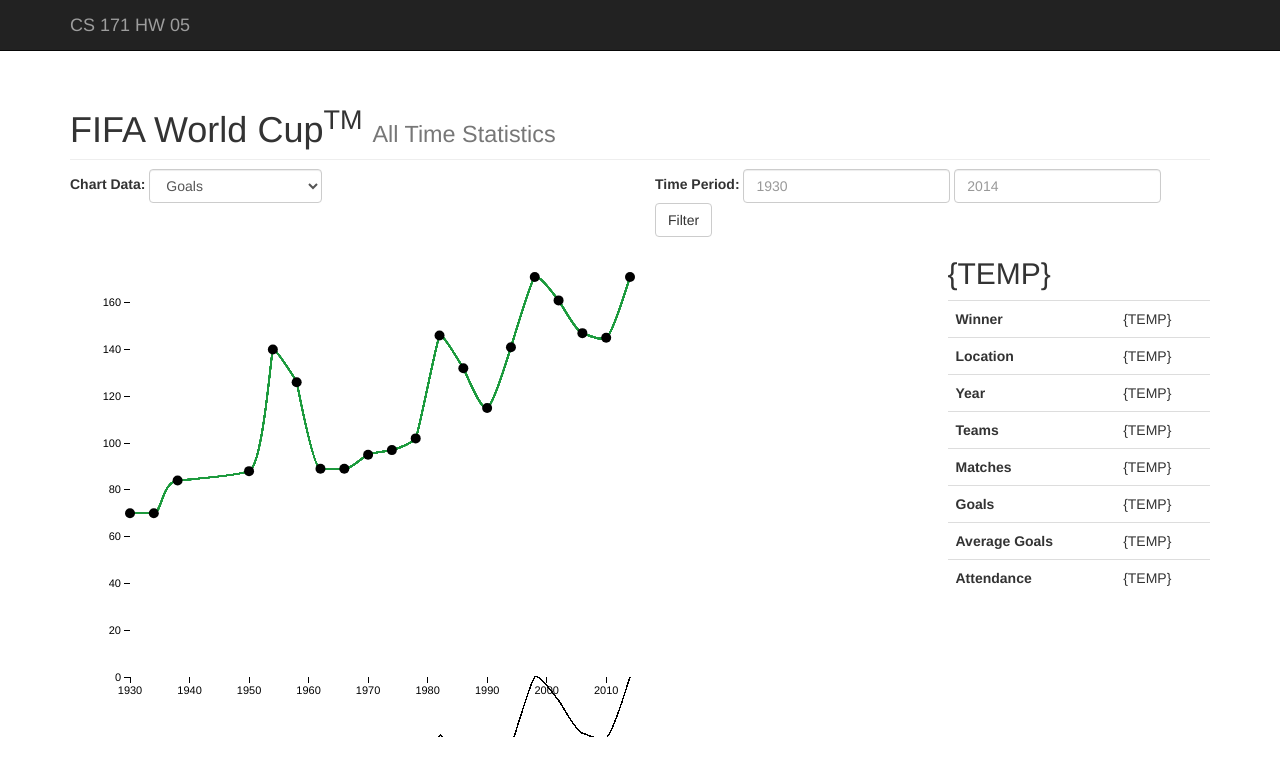
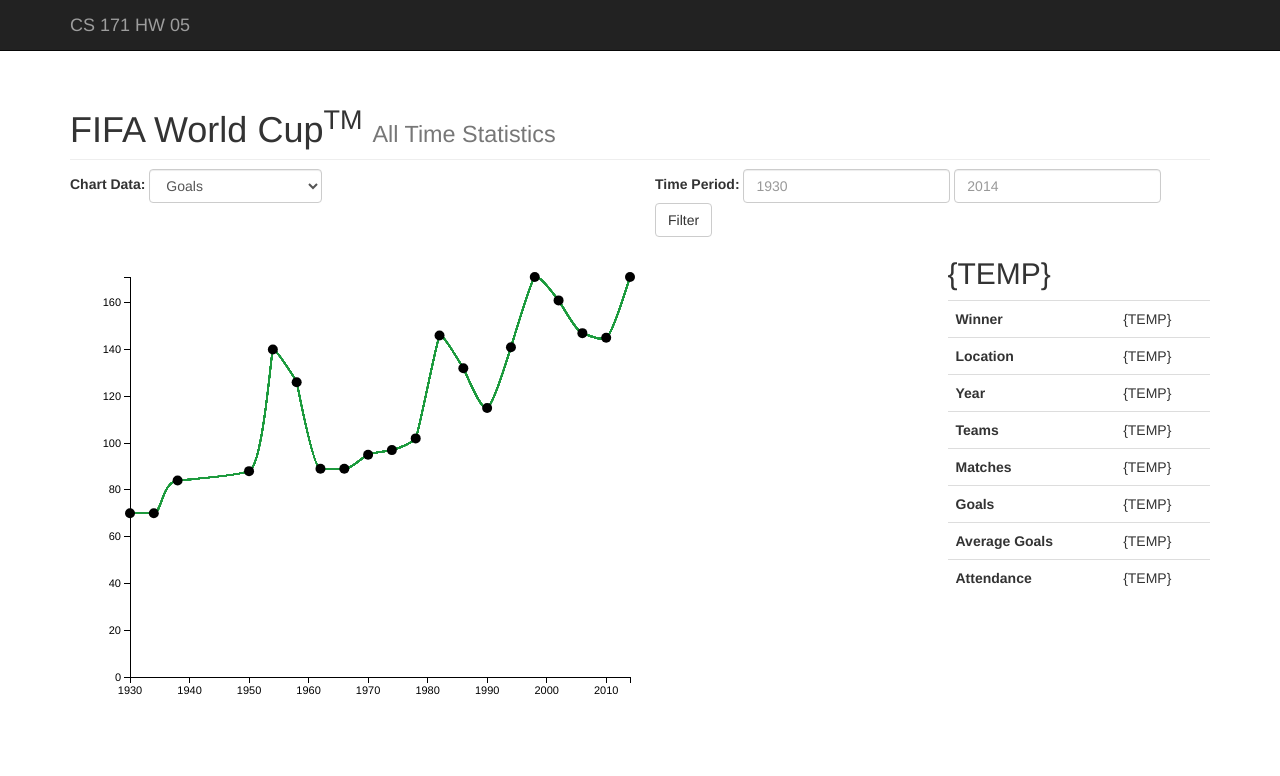
Before and after one commit to cwmat/CSC171_HW5, a plain HTML site: page index.html in a window 1280 px wide. Drawn offline with Linux system fonts and the light colour scheme.

Commit message:
fix: Fix drawing error and update chart data selection.

```diff
--- a/css/style.css
+++ b/css/style.css
@@ -36,6 +36,7 @@ footer {
   fill: purple,
   fill-opacity: 0.50
 }
+
 
 
 
--- a/js/main.js
+++ b/js/main.js
@@ -95,11 +95,11 @@ function updateVisualization() {
 	// Update axiis
   svg.select(".y-axis")
       .transition()
-      .duration(2000)
+      .duration(1000)
       .call(yAxis);
   svg.select(".x-axis")
       .transition()
-      .duration(2000)
+      .duration(1000)
       .call(xAxis);
 
 	// Make line object for use in path
@@ -114,7 +114,7 @@ function updateVisualization() {
 
 	// Data join
 	// Path
-	var path = svg.selectAll("path")
+	var path = svg.selectAll(".line")
 			.data(data);
 
 	// Dots
@@ -126,10 +126,12 @@ function updateVisualization() {
 	// Path
 	path.transition()
 			.duration(1000)
-			.attr("class", "line")
+			// .attr("class", "line")
 			.attr("d", line(data));
 
 	// Dots
+	var dotSize = 5;
+
 	dots.transition()
 			.duration(1000)
 			.attr({
@@ -147,8 +149,6 @@ function updateVisualization() {
 			.attr("d", line(data));
 
 	//Dots
-	var dotSize = 5;
-
 	dots.enter()
 		.append("circle")
 			.attr({
```
